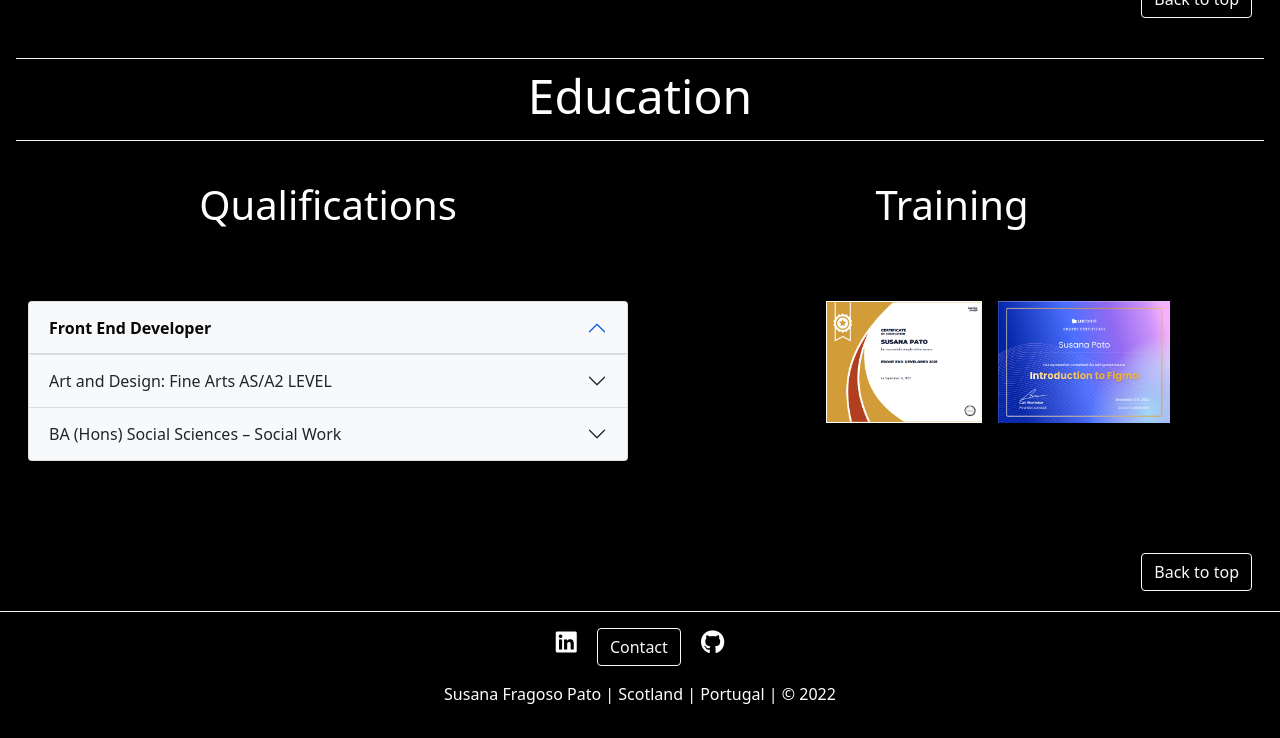
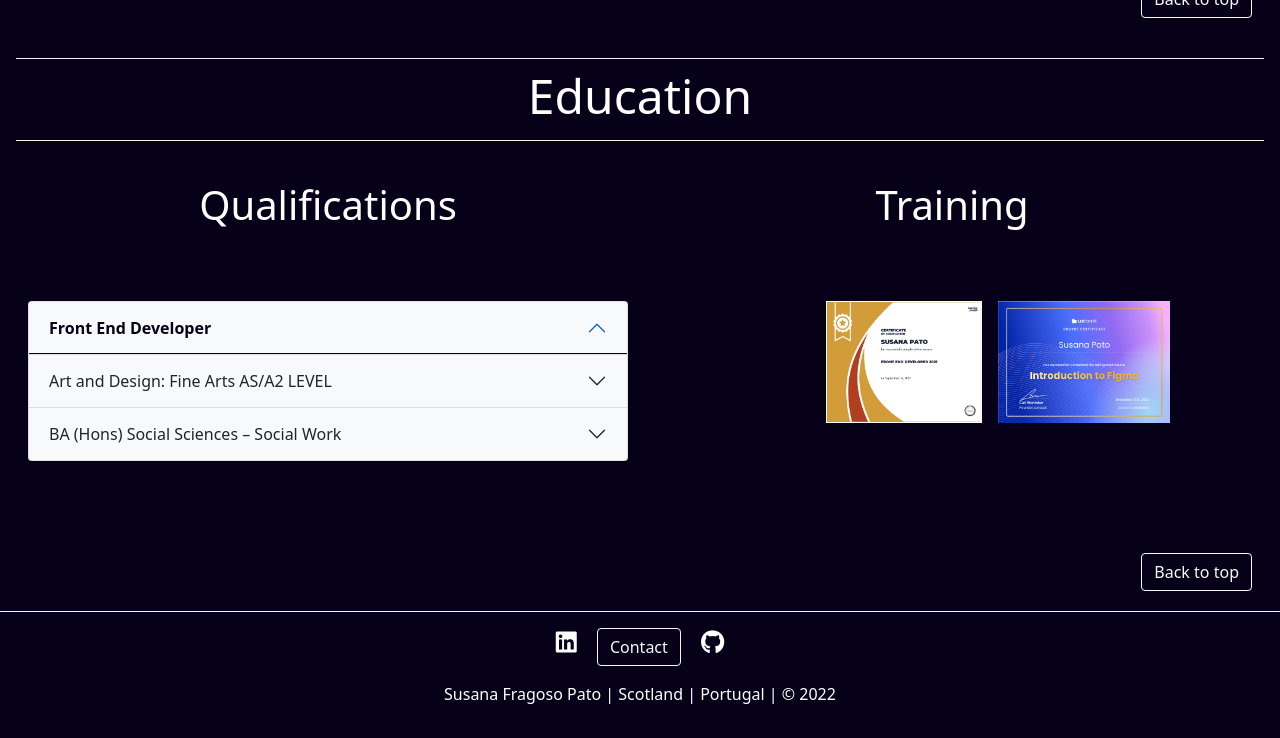
Before and after one commit to Susafp/f.e.d-portfolio, a website: page index.html in a window 1280 px wide. Shown: the part 2021-2759 px from the top of the page. Drawn offline with nearby package versions, Linux system fonts and the light colour scheme.

Commit message:
change bg color

```diff
--- a/css/styles.css
+++ b/css/styles.css
@@ -1,5 +1,5 @@
 body{
-    background-color: rgb(0, 0, 0);
+    background-color: rgb(6, 1, 25);
     margin: 0;
     padding: 0;
 }
@@ -102,7 +102,7 @@ id for the carousel and they open in turns depending on screen size.
     width: 0;
     height: 0;
     margin: 30px 0 0 20px;
-    background: radial-gradient(circle, black, rgba(40, 157, 236, 0.835));
+    background: radial-gradient(circle, rgb(6, 1, 25), rgba(40, 157, 236, 0.835));
     border-radius: 50%;
     transition: 0.3s ease;
 }
@@ -212,10 +212,10 @@ when carousel is also visible                       */
 
 .accordion-button:not(.collapsed) {
     /* color: #0c63e4; */
-    color: #080808;
+    color: rgb(6, 1, 25);
     font-weight: bold;
     background-color: #bbbbbb;
-    box-shadow: inset 0 -1px 0 rgb(0 0 0 / 13%);
+    box-shadow: inset 0 -1px 0 rgb(6, 1, 25);
 }
 
 /* arrows in accordions */
```
